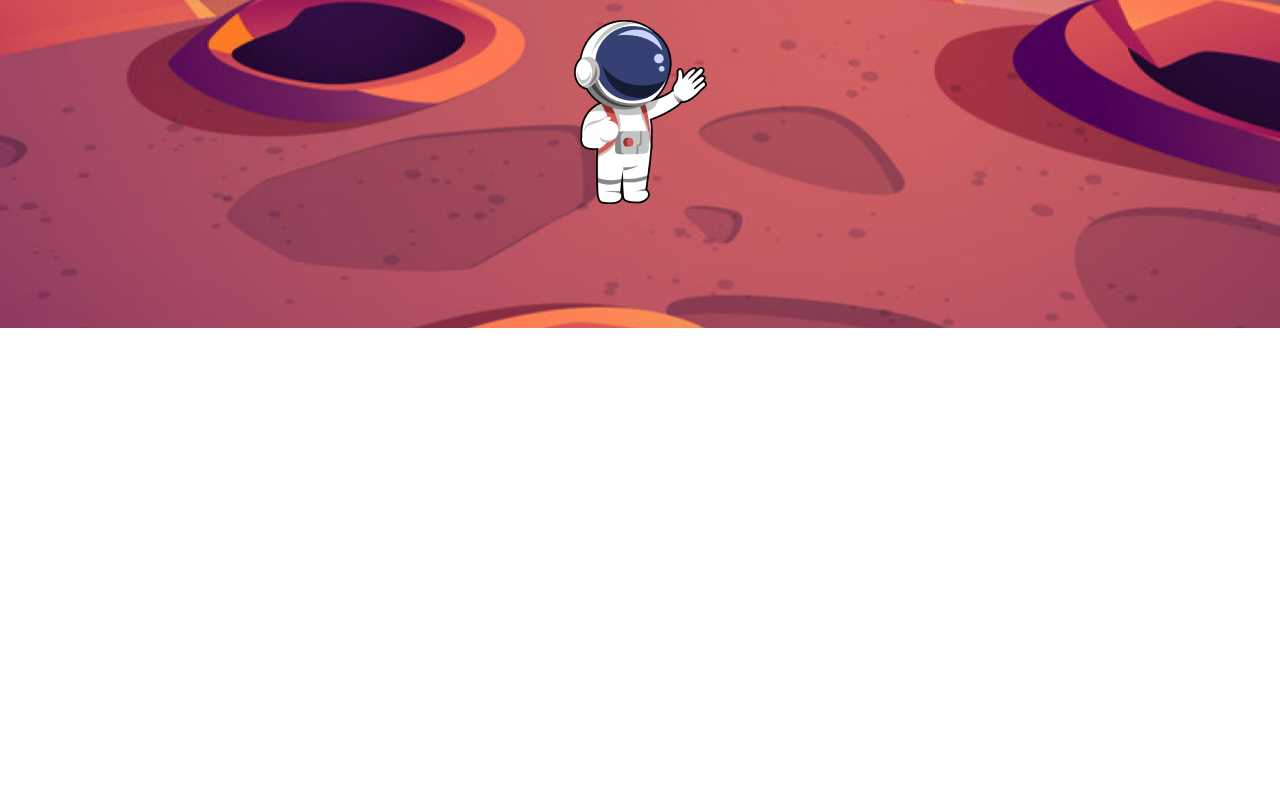
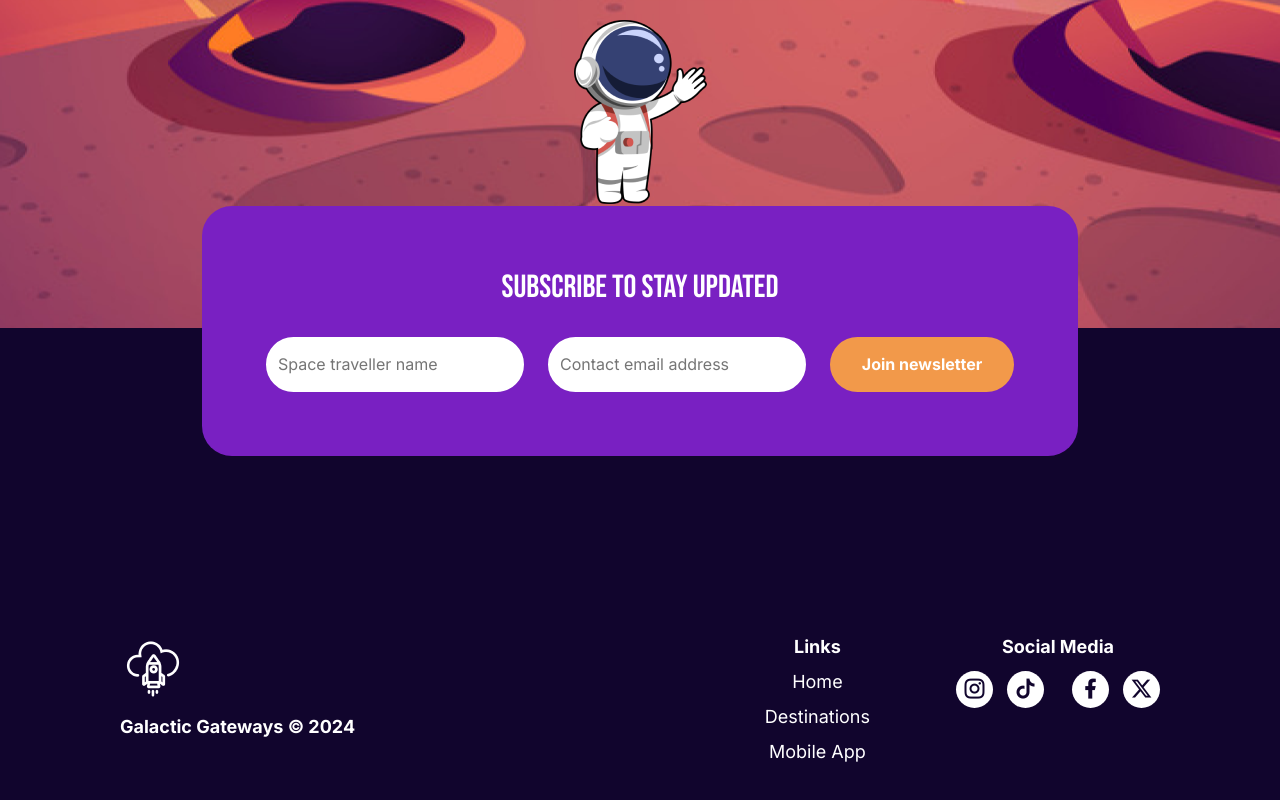
Before and after one commit to eddiesosera/dvt-term1-project, a React (Create React App) app: page / in a window 1280 px wide. Shown: the part 2970-3770 px from the top of the page. Before the commit the page ends 3298 px from the top, so only its background shows below. Built offline with nearby package versions, Linux system fonts and the light colour scheme.

Commit message:
Footer and Email subscription styled

```diff
--- a/package.json
+++ b/package.json
@@ -14,6 +14,7 @@
     "react-dom": "^18.2.0",
     "react-router-dom": "^6.22.3",
     "react-scripts": "5.0.1",
+    "remixicon": "^4.2.0",
     "web-vitals": "^2.1.4"
   },
   "scripts": {
--- a/src/pages/home/index.js
+++ b/src/pages/home/index.js
@@ -2,6 +2,7 @@ import React from 'react'
 import { HeroSection } from './sections/hero'
 import { StellaSelectionSection } from './sections/stella-section'
 import { ComingSoonSection } from './sections/coming-soon'
+import { Footer } from './sections/footer'
 
 export const Home = () => {
     return (
@@ -9,6 +10,7 @@ export const Home = () => {
             <HeroSection />
             <StellaSelectionSection />
             <ComingSoonSection />
+            <Footer />
         </div>
     )
 }
--- a/src/pages/home/sections/footer/index.css
+++ b/src/pages/home/sections/footer/index.css
@@ -0,0 +1,92 @@
+.footer {
+    display: flex;
+    align-items: center;
+    justify-content: center;
+    flex-direction: column;
+    gap: 60px;
+    background: #11052D;
+    width: 100%;
+    padding-bottom: 60px;
+}
+
+.footer-inner {
+    display: flex;
+    justify-content: space-between;
+    padding: 120px;
+    width: calc(100% - 240px);
+}
+
+.footer-left {
+    display: flex;
+    flex-direction: column;
+    gap: 14px;
+}
+
+.footer-left-img {
+    height: 66px;
+    width: 66px;
+    object-fit: contain;
+}
+
+.footer-left-text {
+    color: #FFF;
+    font-family: Inter;
+    font-size: 18px;
+    font-style: normal;
+    font-weight: 700;
+}
+
+.footer-right {
+    display: flex;
+    gap: 86px;
+}
+
+.footer-right-links,
+.footer-right-socialmedia {
+    display: flex;
+    flex-direction: column;
+    gap: 14px;
+}
+
+.footer-right-links-title,
+.footer-right-socialmedia-title {
+    color: #FFF;
+    font-family: Inter;
+    font-size: 18px;
+    font-style: normal;
+    font-weight: 700;
+    line-height: normal;
+}
+
+.footer-right-links-wrap {
+    display: flex;
+    flex-direction: column;
+    gap: 14px;
+}
+
+.footer-right-link {
+    color: #FFF;
+    font-family: Inter;
+    font-size: 18px;
+    font-style: normal;
+    font-weight: 400;
+    line-height: normal;
+}
+
+.footer-right-socialmedia-wrap {
+    display: flex;
+    /* flex-direction: row; */
+    gap: 14px;
+}
+
+.footer-right-socialmedia-item {
+    width: 37px;
+    height: 37px;
+    background: #FFF;
+    color: #11052D;
+    border-radius: 100px;
+    display: flex;
+    align-items: center;
+    justify-content: center;
+    font-size: 24px;
+}
--- a/src/pages/home/sections/footer/index.js
+++ b/src/pages/home/sections/footer/index.js
@@ -1,7 +1,88 @@
-import React from 'react'
+import React from 'react';
+import './index.css';
+import { SubscribeForm } from './subscribeForm';
+import 'remixicon/fonts/remixicon.css';
+import logo from '../../../../assets/img/gg_logo.png';
 
 export const Footer = () => {
+    let links = [
+        {
+            label: 'Home',
+            url: ''
+        },
+        {
+            label: 'Destinations',
+            url: ''
+        },
+        {
+            label: 'Mobile App',
+            url: ''
+        }
+    ];
+
+    let social_media = [
+        {
+            icon: 'ri-instagram-line',
+            url: 'https://www.instagram.com/galacticgateways'
+        },
+        {
+            icon: 'ri-tiktok-fill',
+            url: 'https://www.tiktok.com/galacticgateways'
+        },
+        {
+            icon: 'ri-facebook-fill',
+            url: 'https://www.facebook.com/galacticgateways'
+        },
+        {
+            icon: 'ri-twitter-x-fill',
+            url: 'https://www.x.com/galacticgateways'
+        }
+    ];
+
     return (
-        <div>footer</div>
+        <div className='footer'>
+            <SubscribeForm></SubscribeForm>
+            <div className='footer-inner'>
+                <div className='footer-left'>
+                    <img src={logo} className='footer-left-img' />
+                    <div className='footer-left-text'>
+                        Galactic Gateways <b>© 2024</b>
+                    </div>
+                </div>
+                <div className='footer-right'>
+                    <div className='footer-right-links'>
+                        <div className='footer-right-links-title'>
+                            Links
+                        </div>
+                        <div className='footer-right-links-wrap'>
+                            {links.map((link, i) => {
+                                return (
+                                    <div key={i} className='footer-right-link'>
+                                        {link.label}
+                                    </div>
+                                )
+                            })}
+                        </div>
+                    </div>
+                    <div className='footer-right-socialmedia'>
+                        <div className='footer-right-socialmedia-title'>
+                            Social Media
+                        </div>
+                        <div className='footer-right-socialmedia-wrap'>
+                            {social_media.map((socialmedia, i) => {
+                                return (
+                                    <>
+                                        <div key={i} className='footer-right-socialmedia-item'>
+                                            <i className={socialmedia.icon} />
+                                        </div>
+                                        {i === 1 && <br />}
+                                    </>
+                                )
+                            })}
+                        </div>
+                    </div>
+                </div>
+            </div>
+        </div>
     )
 }
--- a/src/pages/home/sections/footer/subscribeForm/index.css
+++ b/src/pages/home/sections/footer/subscribeForm/index.css
@@ -0,0 +1,65 @@
+.subscribe-form {
+    background: #7920C2;
+    padding: 20px;
+    display: flex;
+    flex-direction: column;
+    gap: 32px;
+
+    width: fit-content;
+    padding: 64px;
+    border-radius: 30px;
+
+    margin-top: -122px;
+}
+
+.subscribe-form-title {
+    color: white;
+    font-family: "Bebas Neue";
+    font-size: 32px;
+    font-style: normal;
+    font-weight: 400;
+    line-height: 35.2px;
+    /* 110% */
+}
+
+.subscribe-form-form {
+    display: flex;
+    flex-direction: row;
+    gap: 24px;
+}
+
+.subscribe-form-form-input-wrap {
+    display: flex;
+    flex-direction: row;
+    gap: 24px;
+}
+
+.subscribe-form-form-input {
+    border-radius: 50px;
+    border: 2px solid var(--White, #FFF);
+    padding: 10px;
+    color: var(--Navy-3, #180C60);
+    font-family: Inter;
+    font-size: 16px;
+    /* height: 55px; */
+}
+
+.subscribe-form-form-input-action {
+    color: white;
+    border-radius: 100px;
+    background: var(--Secondary, #F2994A);
+    padding: 10px;
+    border: none;
+    color: var(--Color---White, #FFF);
+
+    /* Text - Normal Bold */
+    font-family: Inter;
+    font-size: 16px;
+    font-style: normal;
+    font-weight: 700;
+    line-height: 22.4px;
+    height: 55px;
+    /* 140% */
+
+    min-width: 184px;
+}
--- a/src/pages/home/sections/footer/subscribeForm/index.js
+++ b/src/pages/home/sections/footer/subscribeForm/index.js
@@ -1,7 +1,21 @@
-import React from 'react'
+import React from 'react';
+import './index.css'
 
 export const SubscribeForm = () => {
     return (
-        <div>SubscribeForm</div>
+        <div className='subscribe-form'>
+            <div className='subscribe-form-title'>
+                Subscribe to stay updated
+            </div>
+            <div className='subscribe-form-form'>
+                <div className='subscribe-form-form-input-wrap'>
+                    <input type='text' placeholder='Space traveller name' className='subscribe-form-form-input' />
+                    <input type='text' placeholder='Contact email address' className='subscribe-form-form-input' />
+                </div>
+                <button type='submit' className='subscribe-form-form-input-action'>
+                    Join newsletter
+                </button>
+            </div>
+        </div>
     )
 }
```
Also changed, not shown: 1 other file (tests, documents, lock files or other folders).
